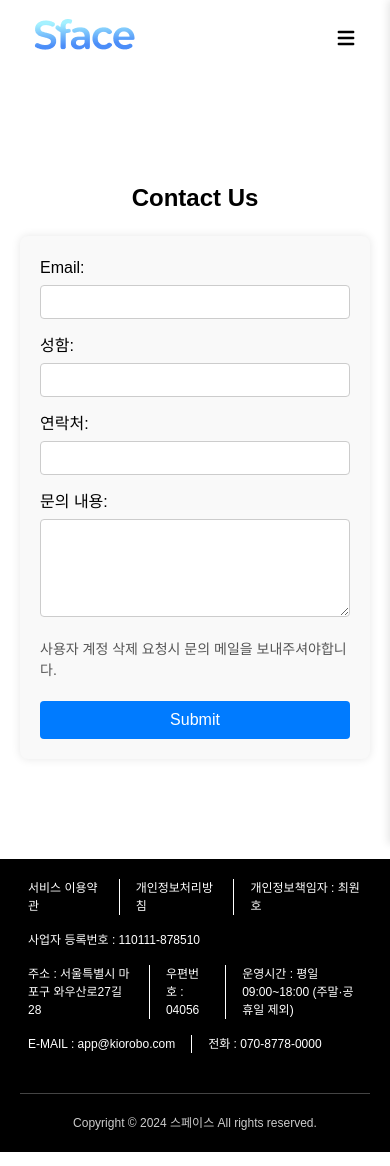
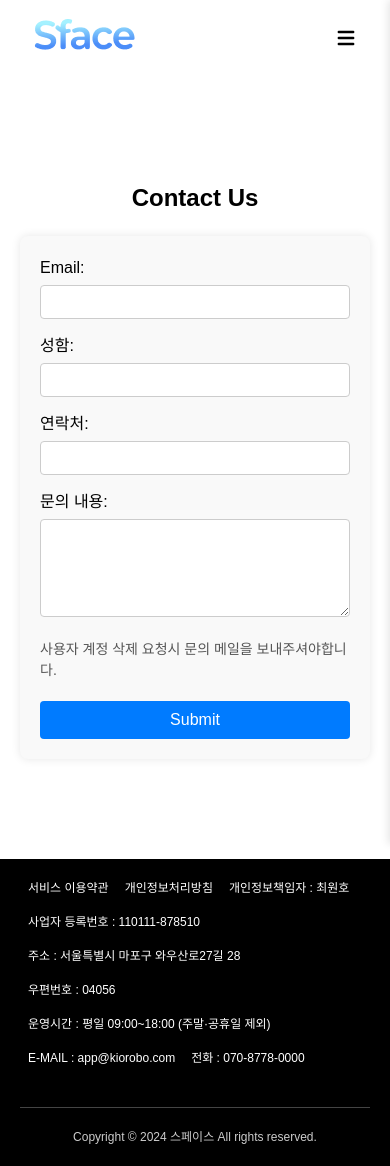
Before and after one commit to Unpackyourdream-Paprika/sface-main-home, a React (Vite) app: page /Contact in a window 390 px wide. Built offline with nearby package versions, Linux system fonts and the light colour scheme; a web font is replaced by a local one.

Commit message:
[Fix] change

```diff
--- a/src/components/layout/LayoutFooter.css
+++ b/src/components/layout/LayoutFooter.css
@@ -112,4 +112,19 @@
   .footer-bottom {
     font-size: 12px;
   }
+
+  .footer-section.second ul {
+    display: flex;
+    flex-direction: column;
+  }
+
+  .footer-section ul li:nth-child(2) {
+    border-left: none;
+    padding-left: 0px;
+  }
+
+  .footer-section ul li:nth-child(3) {
+    border-left: none;
+    padding-left: 0px;
+  }
 }
--- a/src/components/layout/LayoutFooter.tsx
+++ b/src/components/layout/LayoutFooter.tsx
@@ -36,7 +36,7 @@ export default function LayoutFooter() {
         </div>
 
         {/* 세 번째 섹션: 주소 */}
-        <div className="footer-section">
+        <div className="footer-section second">
           <ul>
             <li>
               <p>주소 : 서울특별시 마포구 와우산로27길 28</p>
--- a/src/components/page/Contact.css
+++ b/src/components/page/Contact.css
@@ -4,6 +4,7 @@
   max-width: 600px;
   margin: 0 auto;
   padding: 100px 20px;
+  min-height: 60vh;
 }
 
 .contact-form-title {
--- a/src/components/page/Home.css
+++ b/src/components/page/Home.css
@@ -235,14 +235,17 @@
 
   .main-three-first-wrap .main-three-left-wrap p {
     text-align: center;
+    font-size: clamp(18px, 2vw, 22px);
   }
 
   .main-three-two-wrap .main-three-left-wrap p {
     text-align: center;
+    font-size: clamp(18px, 2vw, 22px);
   }
 
   .main-three-three-wrap .main-three-left-wrap p {
     text-align: center;
+    font-size: clamp(18px, 2vw, 22px);
   }
 }
 
```
